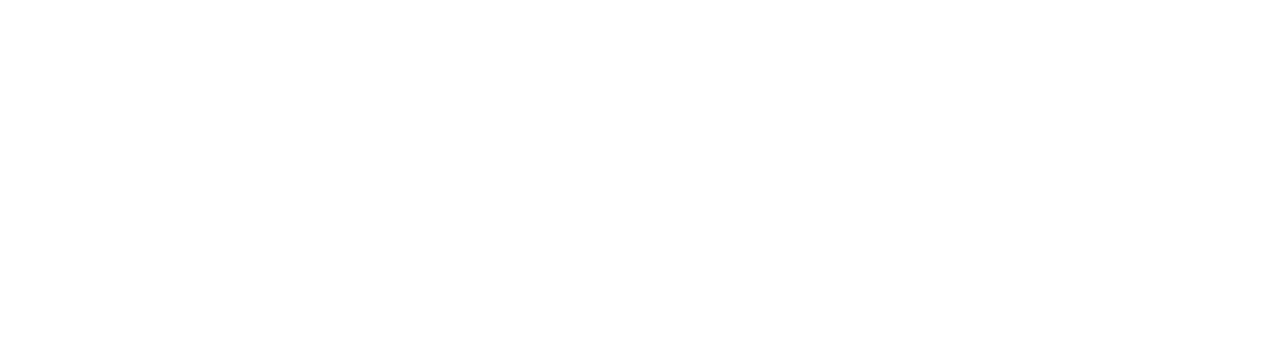
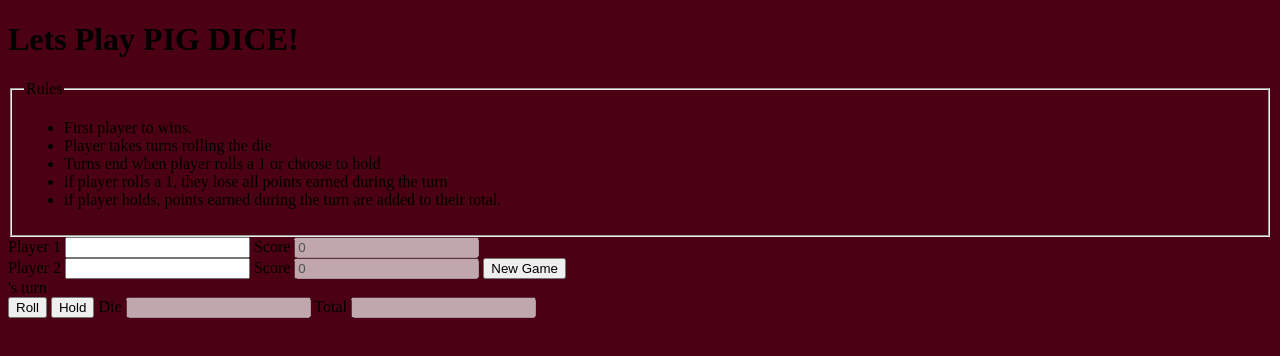
Before and after one commit to Azael-Hue/PigDice-BookTest, a plain HTML site: page index.html in a window 1280 px wide. Drawn offline with Linux system fonts and the light colour scheme.

Commit message:
updated the HTML to add lables and inputs also added css color background to ease the eyes

```diff
--- a/css/main.css
+++ b/css/main.css
@@ -0,0 +1,3 @@
+body{
+    background-color: #4C0013;
+}
--- a/index.html
+++ b/index.html
@@ -3,9 +3,49 @@
 <head>
     <meta charset="UTF-8">
     <meta name="viewport" content="width=device-width, initial-scale=1.0">
-    <title>Document</title>
+    <title>Pig Dice</title>
+
+    <link rel="stylesheet" href="css/main.css">
+    <script src="ts/main.ts" defer></script>
 </head>
 <body>
+    <main>
+        <h1>Lets Play PIG DICE!</h1>
+        <fieldset>
+            <legend>Rules</legend>
+            <ul>
+                <li> First player to <span id="winning total"></span> wins. </li>
+                <li> Player takes turns rolling the die</li>
+                <li> Turns end when player rolls a 1 or choose to hold</li>
+                <li> if player rolls a 1, they lose all points earned during the turn</li>
+                <li> if player holds, points earned during the turn are added to their total.</li>
+            </ul>
+        </fieldset>
 
+        <label for="player1">Player 1</label>
+        <input type="text" id="player1" >
+        <label for="score1">Score</label>
+        <input type="text" id="score1" value="0" disabled><br>
+
+        <label for="player2">Player 2</label>
+        <input type="text" id="player2" >
+        <label for="score2">Score</label>
+        <input type="text" id="score2" value="0" disabled>
+
+        <input type="button" id="new_game" value="New Game"><br>
+
+        <section id="turn" class="hide">
+            <div><span id="current"></span>'s turn</div>
+
+            <input type="button" id="roll" value="Roll">
+            <input type="button" id="hold" value="Hold">
+
+            <label for="die">Die</label>
+            <input type="text" id="die" disabled>
+
+            <label for="total">Total</label>
+            <input type="text" id="total" disabled>
+        </section>
+    </main>
 </body>
 </html>
```
